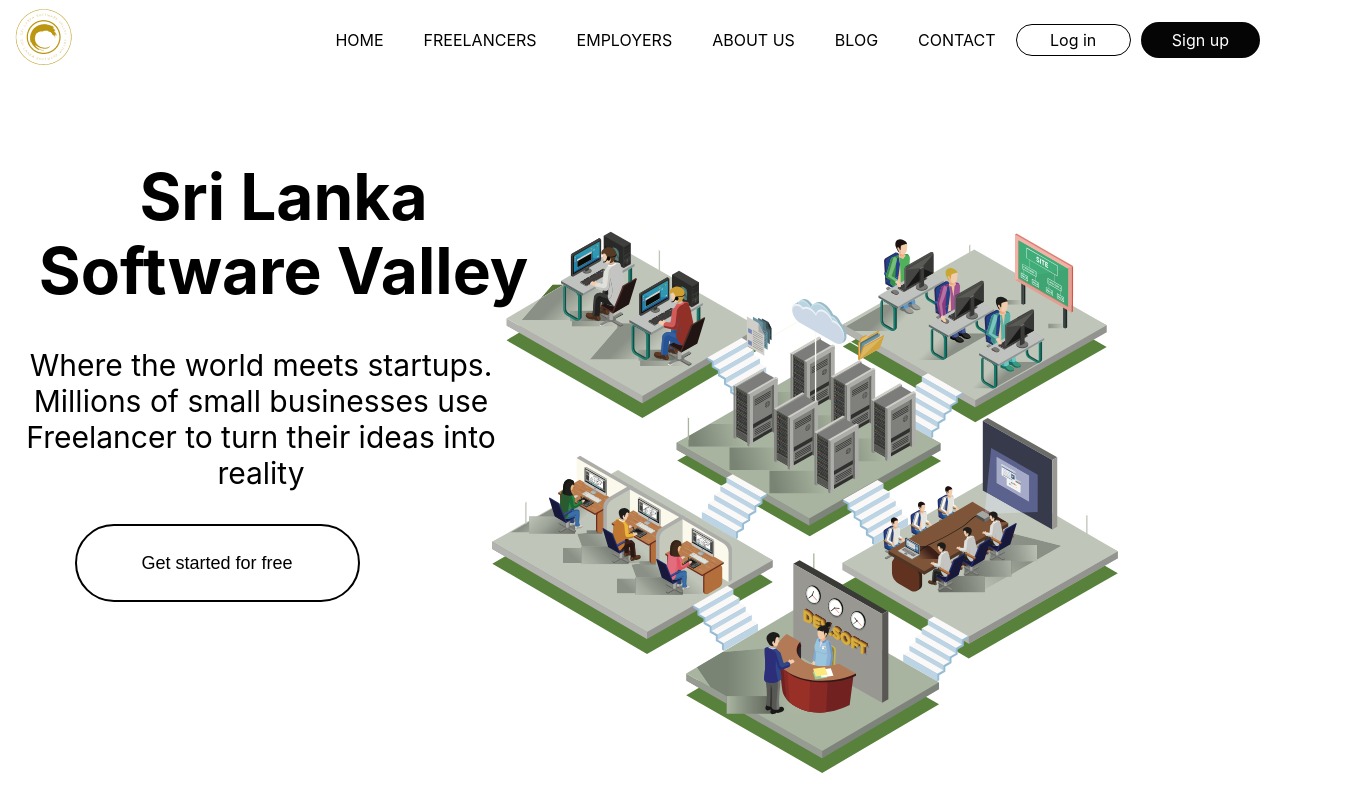
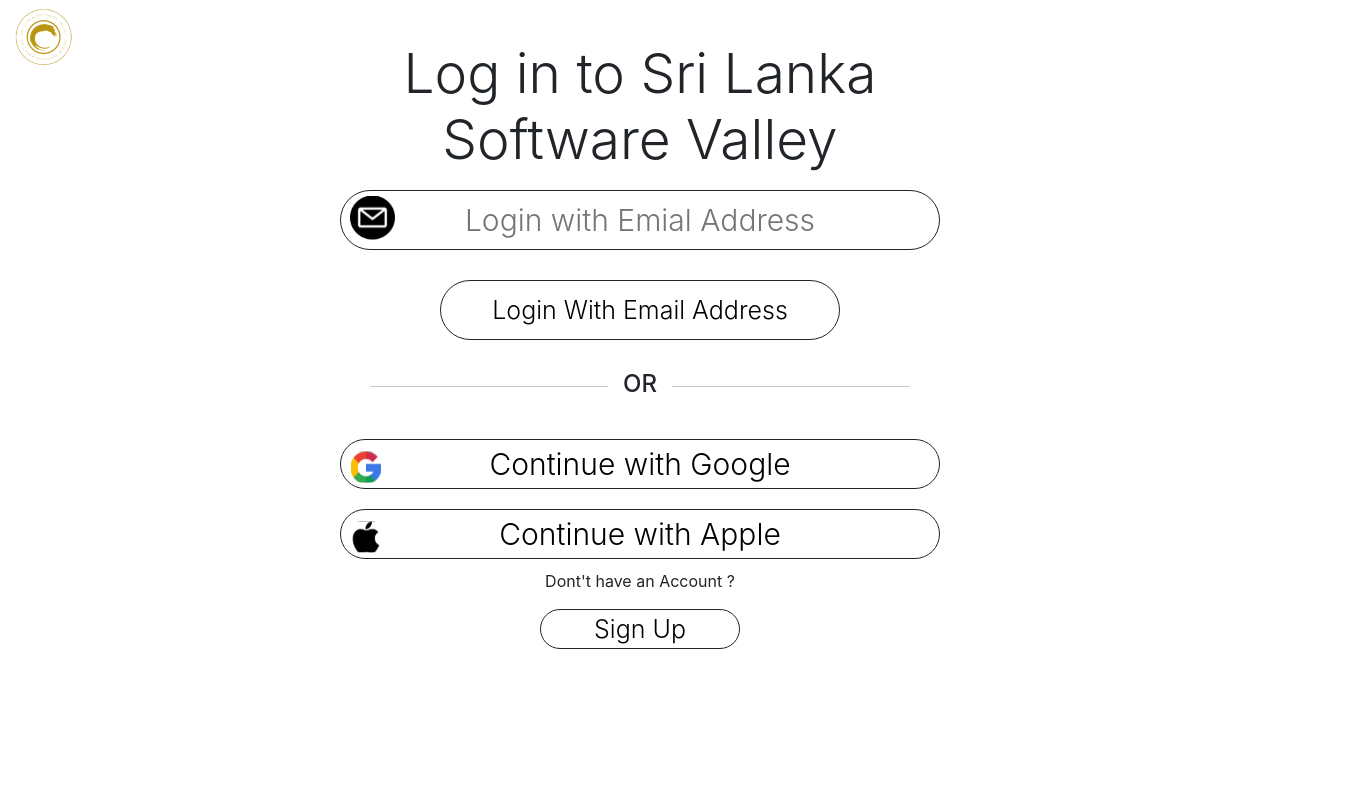
Before and after one commit to gimnakatugampala/website-project, a React (Create React App) app: page / in a window 1280 px wide. Shown: the top 800 px of the page, 1347 px wide, since content can reach past the window. Built offline with nearby package versions, Linux system fonts and the light colour scheme.

Commit message:
main login with bootstrap

```diff
--- a/public/index.html
+++ b/public/index.html
@@ -13,11 +13,13 @@
     <link rel="manifest" href="%PUBLIC_URL%/manifest.json" />
     <link rel="stylesheet" href="https://cdnjs.cloudflare.com/ajax/libs/font-awesome/6.0.0-beta3/css/all.min.css" integrity="sha512-Fo3rlrZj/k7ujTnHg4CGR2D7kSs0v4LLanw2qksYuRlEzO+tcaEPQogQ0KaoGN26/zrn20ImR1DfuLWnOo7aBA==" crossorigin="anonymous" referrerpolicy="no-referrer" />
     <link rel="stylesheet" href="https://cdnjs.cloudflare.com/ajax/libs/font-awesome/6.0.0-beta3/css/fontawesome.min.css" integrity="sha512-r9kUVFtJ0e+8WIL8sjTUlHGbTLwlOClXhVqGgu4sb7ILdkBvM2uI+n/Fz3FN8u3VqJX7l9HLiXqXxkx2mZpkvQ==" crossorigin="anonymous" referrerpolicy="no-referrer" />
-
+    <link href="https://cdn.jsdelivr.net/npm/bootstrap@5.1.3/dist/css/bootstrap.min.css" rel="stylesheet" integrity="sha384-1BmE4kWBq78iYhFldvKuhfTAU6auU8tT94WrHftjDbrCEXSU1oBoqyl2QvZ6jIW3" crossorigin="anonymous">
     <title>Sri Lanka Software Valley</title>
   </head>
   <body>
     <noscript>You need to enable JavaScript to run this app.</noscript>
     <div id="root"></div>
+
+    <script src="https://cdn.jsdelivr.net/npm/bootstrap@5.1.3/dist/js/bootstrap.bundle.min.js" integrity="sha384-ka7Sk0Gln4gmtz2MlQnikT1wXgYsOg+OMhuP+IlRH9sENBO0LRn5q+8nbTov4+1p" crossorigin="anonymous"></script>
   </body>
 </html>
--- a/src/App.js
+++ b/src/App.js
@@ -11,14 +11,14 @@
 function App() {
   return (
     <div>
-      <Router>
+      {/* <Router>
         <Routes>
         <Route path="/" element={<Welcome />} />
         </Routes>
-      </Router>
+      </Router> */}
      {/* <Welcome /> */}
      {/* <SignUp /> */}
-     {/* <MainLogin /> */}
+     <MainLogin />
      {/* <SecondLogin /> */}
      {/* <ThirdLogin /> */}
     </div>
--- a/src/components/LogIn/MainLogin.js
+++ b/src/components/LogIn/MainLogin.js
@@ -10,16 +10,16 @@
         return (
             <div className='login-container'>
                 <div className="nav-logo"></div>
-                <h1>Log in to Sri Lanka <br /> Software Valley</h1>
+                <h1 className="display-1">Log in to Sri Lanka <br /> Software Valley</h1>
 
                 <div className='login-button-container'>
 
                     <div className='login-email-container'>
                         <img src={Email} alt="email" className='login-email' />
-                        <input placeholder='Login with Emial Address' />
+                        <input placeholder='Login with Emial Address' className='display-3 rounded-pill border border-dark' />
                     </div>
 
-                    <button className='login-with-email-button'>Login With Email Address</button>
+                    <button className='login-with-email-button display-3 rounded-pill border border-dark'>Login With Email Address</button>
 
                     <div className='seperation-line'>
 
@@ -28,19 +28,19 @@
                         <h4 style={{float:"center",textAlign:'center'}}>OR</h4>
                     </div>
 
-                    <button className='other-login-button'>
+                    <button className='other-login-button display-3 rounded-pill border border-dark'>
                         <img src={Google} alt="google" />
                         Continue with Google
                     </button>
 
-                    <button className='other-login-button'>
+                    <button className='other-login-button display-3 rounded-pill border border-dark'>
                         <img src={Apple} alt="apple" />
                         Continue with Apple
                     </button>
 
                     <div className='swicth-to-signup'>
                         <p>Dont't have an Account ?</p>
-                        <button>Sign Up</button>
+                        <button className='display-4 rounded-pill border border-dark'>Sign Up</button>
                     </div>
 
 
```
